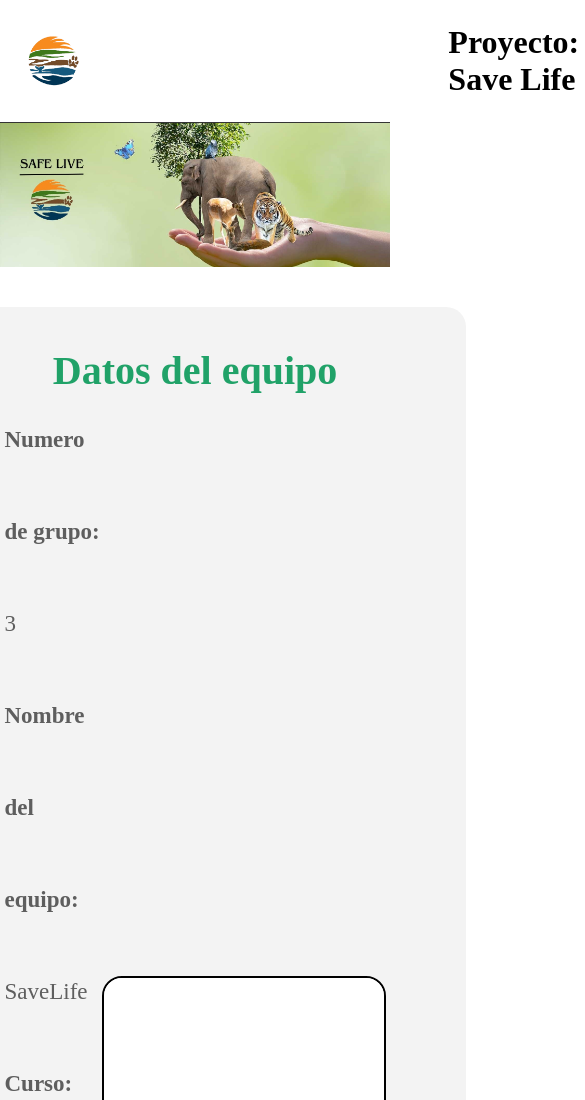
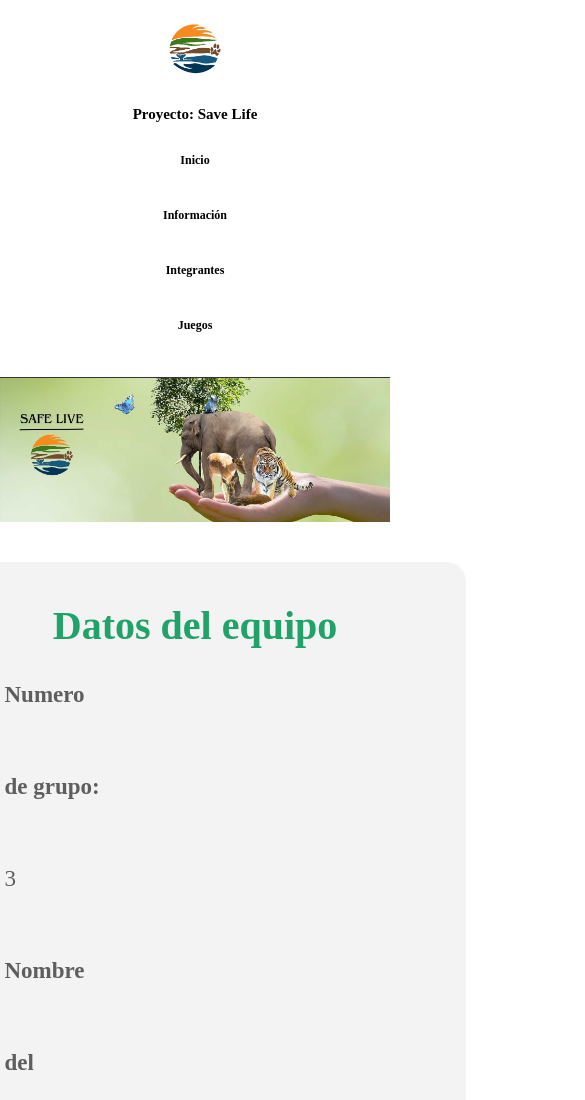
Before and after one commit to LautaroGdL/Grupo3_UADE, a plain HTML site: page index.html in a window 390 px wide. Shown: the top 1100 px of the page, 585 px wide, since content can reach past the window. Drawn offline with Linux system fonts and the light colour scheme.

Commit message:
first prototype v1.7 style responsive

```diff
--- a/css/style.css
+++ b/css/style.css
@@ -386,3 +386,82 @@ article:hover img:last-child {
 }
 
 /*------Fin Pagina Juegos------*/
+
+@media (max-width: 480px) {
+
+    body {
+        overflow-y: visible;
+    }
+
+    .header h1 {
+        font-size: 15px;
+        margin-left: 0;
+        margin-top: 2rem;
+    }
+
+    .header .container {
+        flex-direction: column;
+        align-items: center;
+    }
+
+    .navbar {
+        margin-top: 10px;
+        flex-direction: column;
+        align-items: center;
+    }
+
+    .navbar a {
+        font-size: 12px;
+        display: block;
+        margin: 10px 0;
+        text-decoration: none;
+        color: rgb(0, 0, 0);
+        font-weight: bold;
+    }
+
+    .header .navbar a:hover {
+        color: #000000;
+        background-color: #FFD700;
+        border-radius: 50%;
+    }
+}
+
+@media (max-width: 600px) {
+    .header h1 {
+        font-size: 15px;
+        margin-left: 0;
+        margin-top: 2rem;
+    }
+
+    .navbar a {
+        font-size: 12px;
+    }
+
+    .descripcion {
+        font-size: 14px;
+    }
+}
+
+@media (max-width: 1200px) {
+    .navbar {
+        width: auto;
+    }
+
+    .header .container {
+        flex-direction: column;
+        align-items: center;
+    }
+
+    .navbar {
+        margin-top: 10px;
+        flex-direction: column;
+        align-items: center;
+    }
+
+    .footer-runner {
+        position: static;
+        margin-top: 15px;
+        padding: 2rem;
+        width: 100%;
+    }
+}
```
